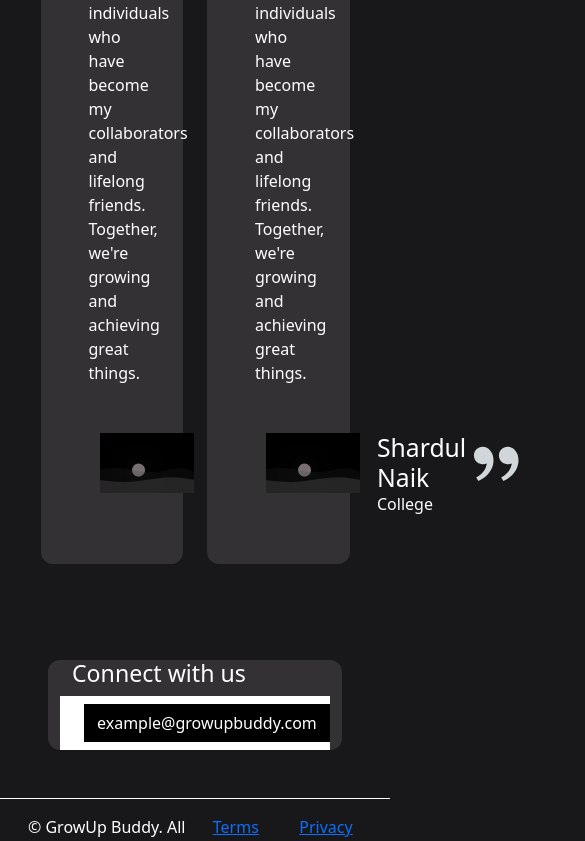
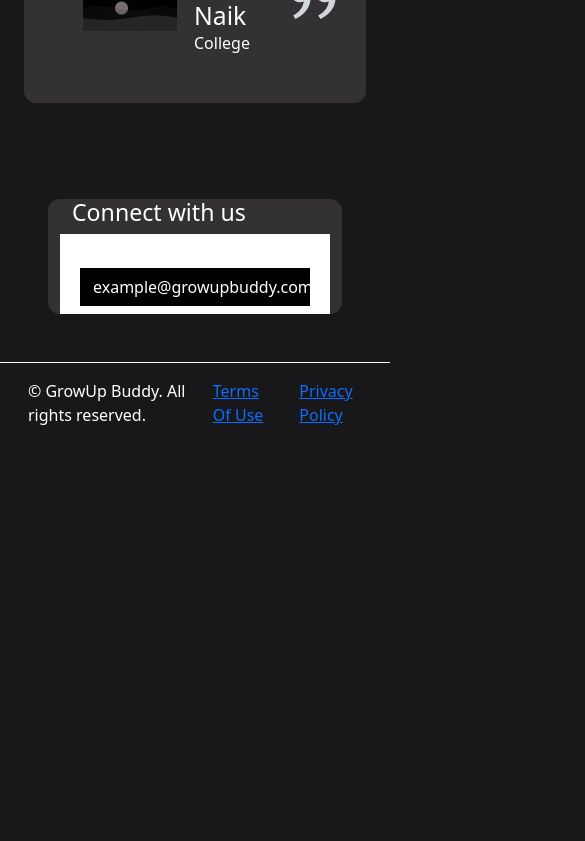
Before and after one commit to Manish026636/growgit, a React (Vite) app: page / in a window 390 px wide. Shown: the part 6143-6984 px from the top of the page, 585 px wide, since content can reach past the window. After the commit the page ends 6586 px from the top, so only its background shows below. Built offline with nearby package versions, Linux system fonts and the light colour scheme.

Commit message:
MInor Fix

```diff
--- a/src/App.jsx
+++ b/src/App.jsx
@@ -297,7 +297,7 @@ function App() {
           </div>
           </div>
           <div className="col-md-6">
-            <img src={Comunity2} alt="" srcset="" />
+            <img src={Comunity2} alt="" className="w-100" srcset="" />
           </div>
         </div>
       </section>
@@ -309,8 +309,8 @@ function App() {
           <div className="insideDiv hdesc">
           Hear how GrowUp Buddy has transformed lives, empowered careers, and built a thriving community!
           </div>
-          <div className="container d-flex justify-content-center row column-gap-4 mt-5 ">
-            <div className="col-5 p-5 test-slide">
+          <div className="container row row-gap-4 d-flex justify-content-center row column-gap-4 mt-5 ">
+            <div className="col-md-5 col-12 p-5 test-slide">
             <p className="text-white">
             The Grow Up Buddy community is like a second family, always there to offer support, guidance, and inspiration. Through their platform, I've connected with incredible individuals who have become my collaborators and lifelong friends. Together, we're growing and achieving great things.
             </p>
@@ -331,7 +331,7 @@ function App() {
               </div>
             </div>
             </div>
-            <div className="col-5 p-5 test-slide">
+            <div className="col-md-5 col-12 p-5 test-slide">
             <p className="text-white">
             The Grow Up Buddy community is like a second family, always there to offer support, guidance, and inspiration. Through their platform, I've connected with incredible individuals who have become my collaborators and lifelong friends. Together, we're growing and achieving great things.
             </p>
@@ -361,7 +361,7 @@ function App() {
           <div className="col-md-6 text-white">
             <h3>Connect with us</h3>
           </div>
-          <div className="col-md-6 d-flex bg-white">
+          <div className="col-md-6 d-flex flex-column flex-md-row bg-white">
             <input type="text" className="w-100" />
             <button className="btn bg-black text-white rounded-0 m-2">
               example@growupbuddy.com
```
